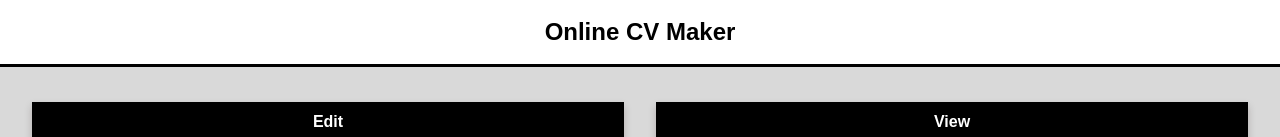
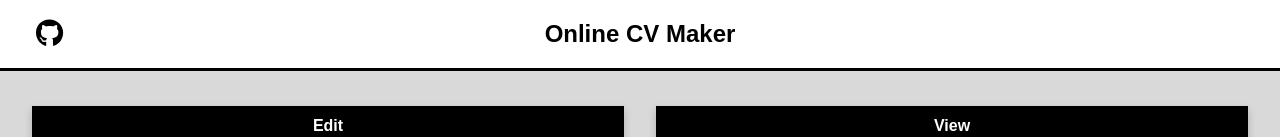
Before and after one commit to alexaldearroyo/online_cv_maker, a React (Create React App) app: page / in a window 1280 px wide. Shown: the top 137 px of the page. Built offline with nearby package versions, Linux system fonts and the light colour scheme.

Commit message:
github logo added

```diff
--- a/package.json
+++ b/package.json
@@ -4,6 +4,7 @@
   "private": true,
   "dependencies": {
     "@fortawesome/fontawesome-svg-core": "^6.4.2",
+    "@fortawesome/free-brands-svg-icons": "^6.4.2",
     "@fortawesome/free-solid-svg-icons": "^6.4.2",
     "@fortawesome/react-fontawesome": "^0.2.0",
     "@testing-library/jest-dom": "^6.1.4",
--- a/public/index.html
+++ b/public/index.html
@@ -24,7 +24,7 @@
       work correctly both with client-side routing and a non-root public URL.
       Learn how to configure a non-root public URL by running `npm run build`.
     -->
-  <title>React App</title>
+  <title>Online CV Maker</title>
 </head>
 
 <body>
--- a/src/App.css
+++ b/src/App.css
@@ -5,13 +5,16 @@
   font-family: 'Arial', sans-serif;
   display: flex;
   flex-direction: column;
-  height: 100vh;
+  min-height: 100vh;
   width: 100%;
   flex-grow: 1;
   background: #D9D9D9;
   /* align-items: center;
   justify-content: center; */
 }
+
+
+
 
 .App-header {
   background-color: white;
@@ -23,6 +26,7 @@
   display: flex;
   align-items: center;
   justify-content: center;
+  position: relative;
 }
 
 .App-header h1 {
@@ -36,6 +40,18 @@ h2 {
   font-weight: normal;
   margin-bottom: 15px;
   cursor: pointer;
+}
+
+.github-icon {
+  font-size: 1.75rem;
+  color: black;
+  transition: color 0.3s ease;
+  position: absolute;
+  left: 2.25rem;
+}
+
+.github-icon:hover {
+  color: rgb(33, 50, 136);
 }
 
 .fixed-bar {
--- a/src/App.js
+++ b/src/App.js
@@ -4,6 +4,10 @@ import "./App.css";
 import React, { useState, useEffect } from "react";
 import ResumeForm from "./components/ResumeForm";
 import ResumePreview from "./components/ResumePreview";
+
+import { FontAwesomeIcon } from '@fortawesome/react-fontawesome';
+import { faGithub } from "@fortawesome/free-brands-svg-icons";
+
 
 function App() {
   const [isScrolling, setIsScrolling] = useState(false);
@@ -92,6 +96,9 @@ function App() {
       <div className={`fixed-bar ${isScrolling ? "visible" : ""}`}></div>
 
       <header className="App-header">
+      <a href="https://github.com/alexaldearroyo" target="_blank" rel="noopener noreferrer" className="github-icon">
+    <FontAwesomeIcon icon={faGithub} />
+  </a>
         <h1>Online CV Maker</h1>
       </header>
 
```
Also changed, not shown: 1 other file (tests, documents, lock files or other folders).
